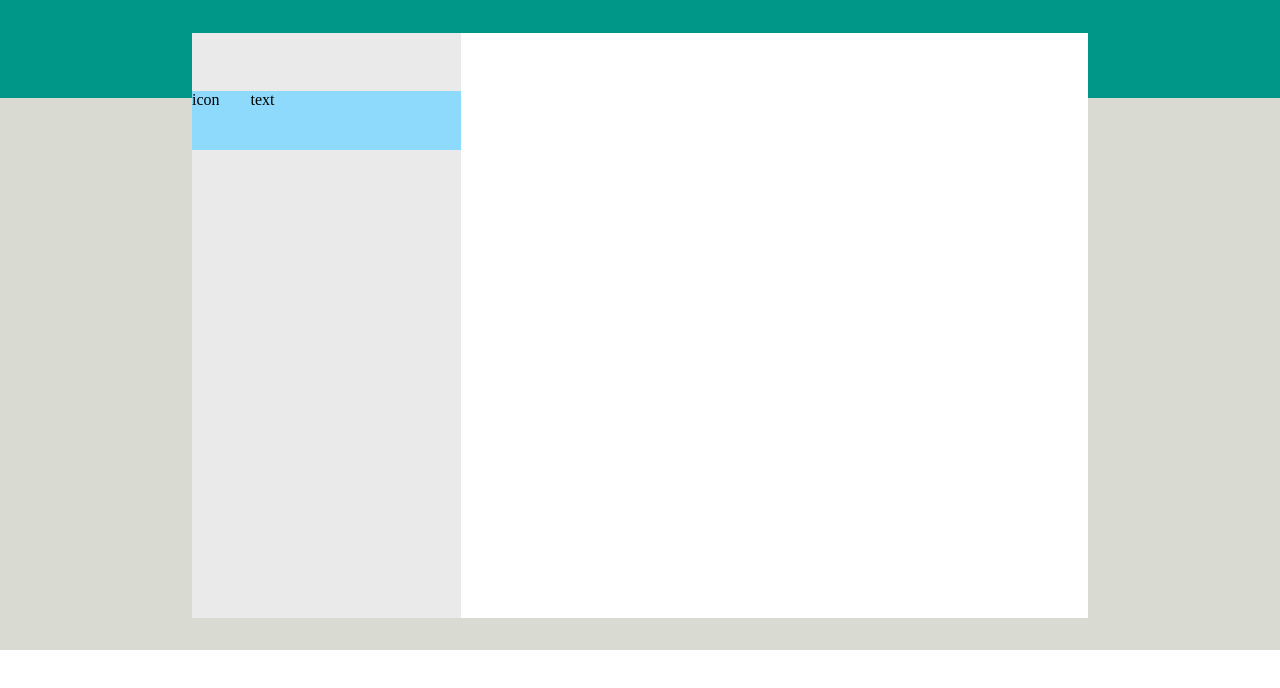
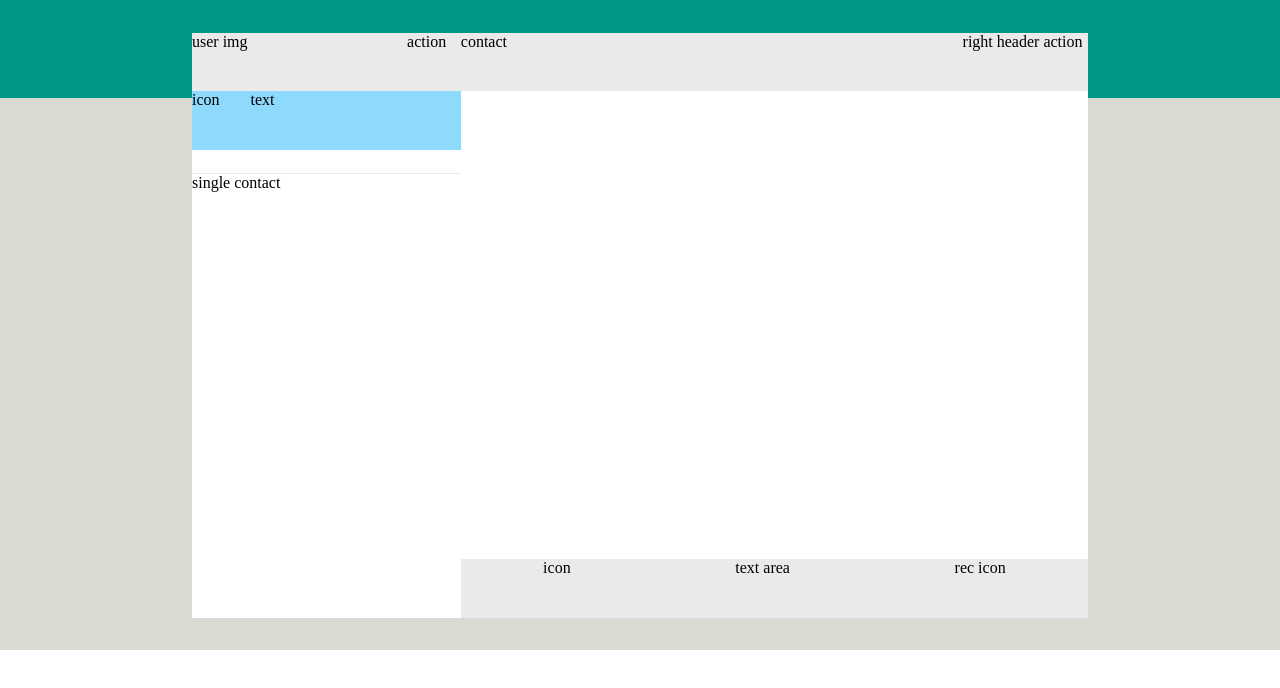
Before and after one commit to Gabr19/vue-boolzapp, a plain HTML site: page index.html in a window 1280 px wide. Drawn offline with nearby package versions, Linux system fonts and the light colour scheme.

Commit message:
struttura base

```diff
--- a/css/style.css
+++ b/css/style.css
@@ -29,27 +29,29 @@
     display: flex;
 }
 
+/* LEFT */
+
 .left{
     width: 30%;
     height: 100%;
-    background-color: #eaeaea;
 }
 
-.header{
+.left .header{
     height: 10%;
     width: 100%;
     display: flex;
+    justify-content: space-between;
     background-color: #eaeaea;
 }
 
 .left .user{
     height: 100%;
-    width: 50%;
+    min-width: 20%;
 }
 
 .left .action{
     height: 100%;
-    width: 50%;
+    min-width: 20%;
 }
 
 .left .notification{
@@ -68,3 +70,64 @@
     display: flex;
     flex-grow: 1.0;
 }
+
+.left .main{
+    background-color: #ffffff;
+    width: 100%;
+    height: calc(100% - 20%);
+}
+
+.left .main .search-bar{
+    height: 5%;
+    background-color: #ffffff;
+}
+
+.left .main .contact-list{
+    height: calc(100% - 5%);
+    background-color: #ffffff;
+}
+
+.left .main .single-contact{
+    height: 10%;
+    background-color: #ffffff;
+    border-top: 1px solid #eaeaea;
+}
+
+/* RIGHT */
+
+.right{
+    width: calc(100% - 30%);
+    height: 100%;
+}
+
+.right .header{
+    height: 10%;
+    width: 100%;
+    display: flex;
+    justify-content: space-between;
+    background-color: #eaeaea;
+}
+
+.right .contact{
+    height: 100%;
+    min-width: 20%;
+    background-image: ;
+}
+
+.right .action{
+    height: 100%;
+    min-width: 20%;
+}
+
+.right .main{
+    width: 100%;
+    height: calc(100% - 20%);
+}
+
+.right .footer{
+    height: 10%;
+    width: 100%;
+    display: flex;
+    justify-content: space-around;
+    background-color: #eaeaea;
+}
--- a/index.html
+++ b/index.html
@@ -20,26 +20,56 @@
             <div class="left">
                 <div class="header">
                     <div class="user">
-
+                        user img
                     </div>
                     <div class="action">
-
+                        action
                     </div>
                 </div>
                 <div class="notification">
                     <div class="icon">icon</div>
                     <div class="text">text</div>
+                </div>
 
+                <div class="main">
+                    <div class="search-bar">
+
+                    </div>
+                    <div class="contact-list">
+                        <div class="single-contact">
+                            single contact
+                        </div>
+                    </div>
+
+                </div>
+
+            </div>
+
+            <div class="right">
+                <div class="header">
+                    <div class="contact">
+                        contact
+                    </div>
+                    <div class="action">
+                       right header action
+                    </div>
                 </div>
 
                 <div class="main">
 
                 </div>
 
-            </div>
-
-
-            <div class="right">
+                <div class="footer">
+                    <div class="emoticons-icon">
+                        icon
+                    </div>
+                    <div class="text-area">
+                        text area
+                    </div>
+                    <div class="rec-icon">
+                        rec icon
+                    </div>
+                </div>
 
             </div>
         </div>
```
